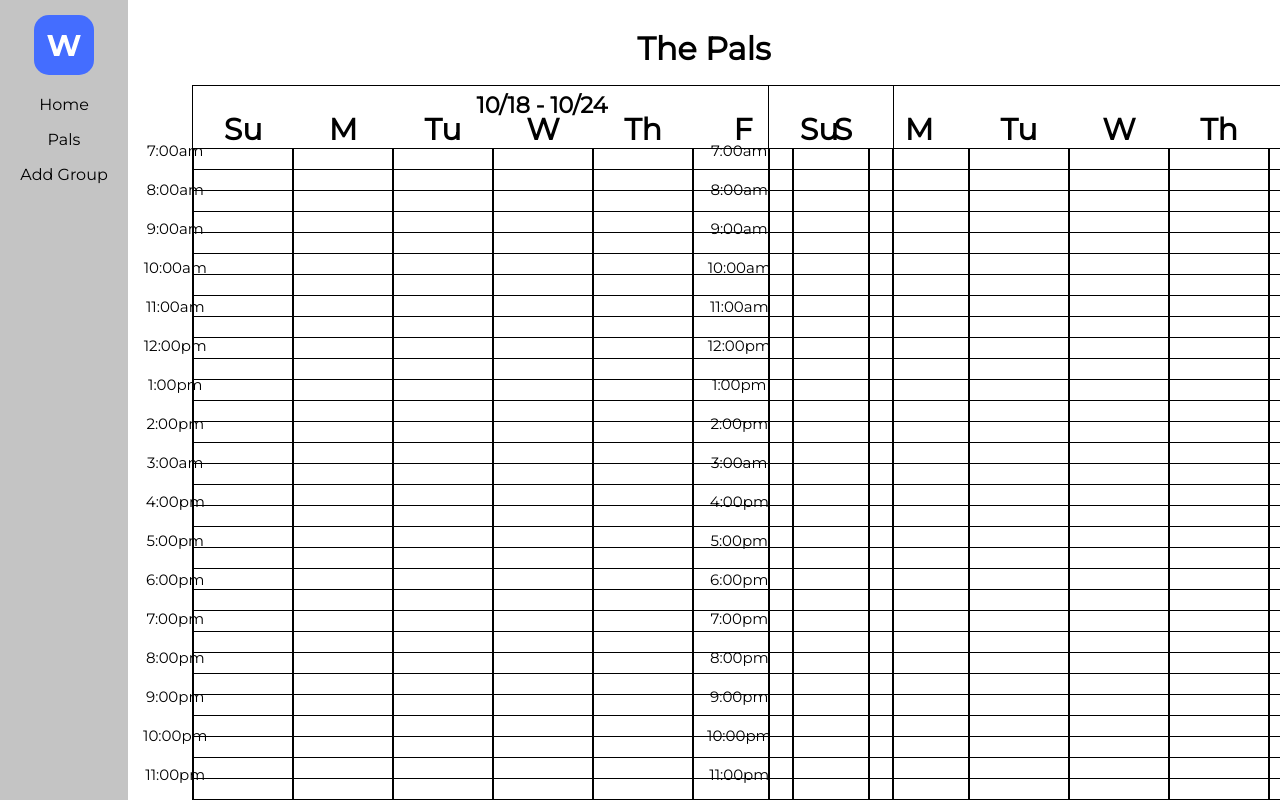
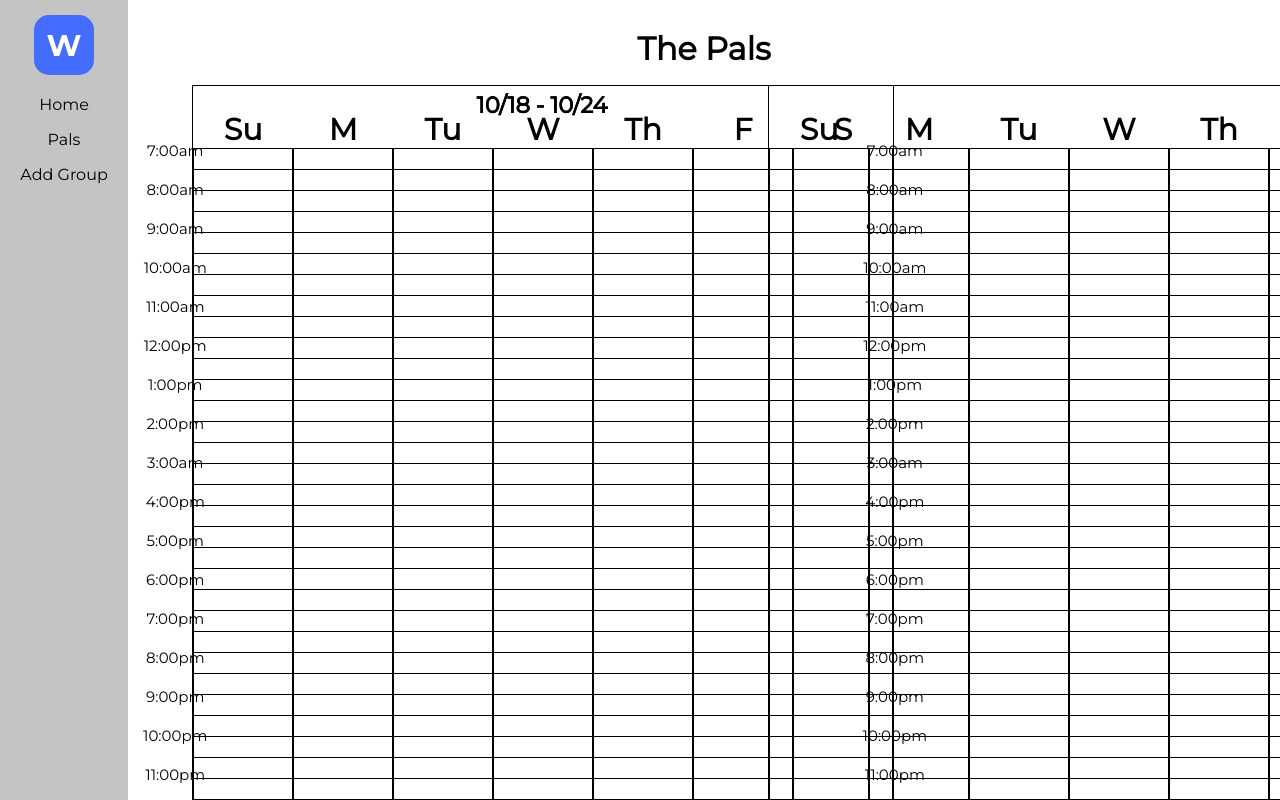
Before and after one commit to WeJamUS/DubHacks2020, a website: page front-end/group.html in a window 1280 px wide. Drawn offline with Linux system fonts and the light colour scheme.

Commit message:
import calender

```diff
--- a/front-end/css/style.css
+++ b/front-end/css/style.css
@@ -127,6 +127,25 @@ input[type=text], input[type=password] {
 	margin-left: 10%;
 	left: 0;
 	width: 90%;
+	position: fixed;
+	margin-top: 75px;
+	text-align: center;
+	font-size: 15px;
+}
+.calendar2 {
+	margin-left: 10%;
+	left: 0;
+	width: 45%;
+	position: fixed;
+	margin-top: 75px;
+	text-align: center;
+	font-size: 15px;
+}
+
+.calendar3 {
+	margin-left: 32%;
+	left: 350px;
+	width: 45%;
 	position: fixed;
 	margin-top: 75px;
 	text-align: center;
@@ -294,5 +313,5 @@ input[type=text], input[type=password] {
 
 #timeChart2 {
 	margin-top: 47px;
-	margin-left: 50%;
+	margin-left:100px;
 }
--- a/front-end/group.html
+++ b/front-end/group.html
@@ -24,7 +24,7 @@
         <div class="freeSchedule">
             <h1>The Pals</h1>
         </div>
-        <div class="calendar">
+        <div class="calendar2">
             <table id="timeChart">
                 <tr class="times">
                     <td>
@@ -140,7 +140,7 @@
             </div>
 
         </div>
-        <div class="calendar">
+        <div class="calendar3">
             <table id="timeChart2">
                 <tr class="times">
                     <td>
@@ -293,9 +293,8 @@
                     tr.style.margin = '0px';
                     var td = tr.insertCell();
                     td.className = "highlightCells";
-                    td.id = ""  + x  + " " + y;
                     td.appendChild(document.createTextNode(''));
-                        td.style.border = '1px solid black';
+                    td.style.border = '1px solid black';
                 }
                 document.getElementById("day" + (x + 1)).appendChild(tbl);
             }
@@ -311,10 +310,9 @@
                     tr.style.padding = '0px';
                     tr.style.margin = '0px';
                     var td = tr.insertCell();
-                    td.className = "highlightCells";
-                    td.id = ""  + x  + " " + y;
+                    //td.className = "highlightCells";
                     td.appendChild(document.createTextNode(''));
-                        td.style.border = '1px solid black';
+                    td.style.border = '1px solid black';
                 }
                 document.getElementById("day" + (x + 8)).appendChild(tbl);
             }
@@ -324,8 +322,9 @@
         /**
    * Displays the current week
    */
-        displayWeek();
-        function displayWeek() {
+        displayWeek(2);
+        displayWeek(3);
+        function displayWeek(num) {
             let date = getSunday();
             let day = date.getDate();
             let month = date.getMonth();
@@ -336,8 +335,9 @@
             // let lastDay = dayOfDate(month, year, totalDays);
             //fillDates(month, year, totalDays, firstDay, 6 - lastDay);
             let nextWeek = getNextSunday(year, month, day);
-            document.getElementById("date2").innerHTML = (month + 1) + "/" + (day) + " - " + (nextWeek.getMonth() + 1) + "/" + (nextWeek.getDate());
+            document.getElementById("date" + num).innerHTML = (month + 1) + "/" + (day) + " - " + (nextWeek.getMonth() + 1) + "/" + (nextWeek.getDate());
         }
+
 
         function displayNextWeek() {
             let sunday = getNextWeek();
```
